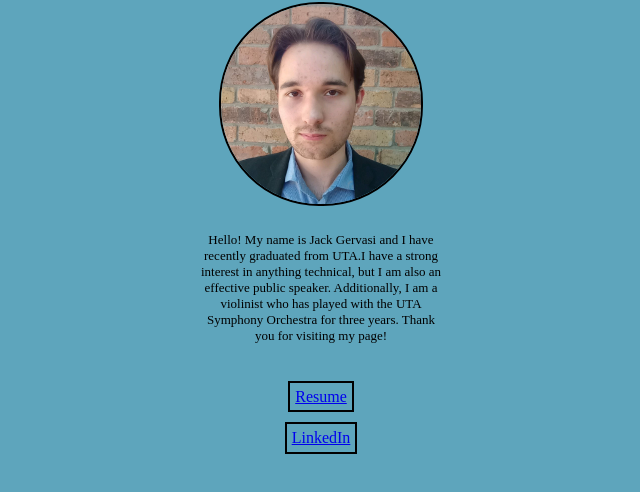
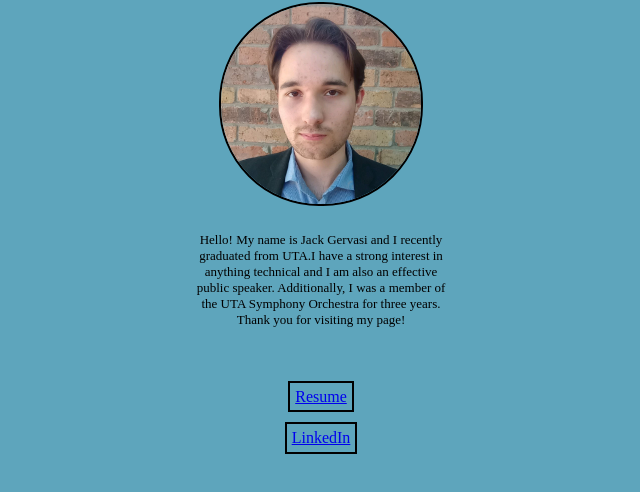
Before and after one commit to RevSpice/RevSpice.github.io, a plain HTML site: page index.html in a window 1280 px wide. Shown: the part 78-570 px from the top of the page, without its empty margins (319-959 px from the left). Drawn offline with Linux system fonts and the light colour scheme.

Commit message:
Update index.html

```diff
--- a/index.html
+++ b/index.html
@@ -59,7 +59,7 @@
     <h1>Welcome!</h1>
     <img src="profilepic.jpg" class="Jack" alt="Jack Gervasi">
     <p><br</p>
-    <p class="introduction">Hello! My name is Jack Gervasi and I have recently graduated from UTA.I have a strong interest in anything technical, but I am also an effective public speaker. Additionally, I am a violinist who has played with the UTA Symphony Orchestra for three years. Thank you for visiting my page!</p>
+    <p class="introduction">Hello! My name is Jack Gervasi and I recently graduated from UTA.I have a strong interest in anything technical and I am also an effective public speaker. Additionally, I was a member of the UTA Symphony Orchestra for three years. Thank you for visiting my page!</p>
     <p><br</p>
     <a href="Resume.pdf" download  class="download-btn">Resume</a>
     <div class="linked">
```
